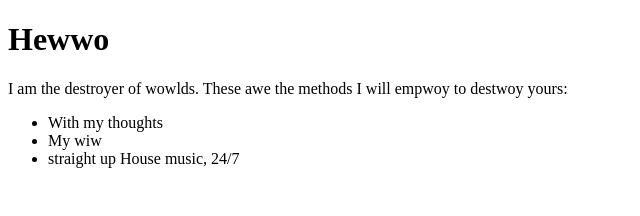
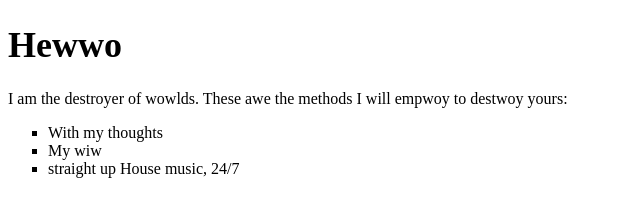
Before and after one commit to jshbrtz/hello-world, a plain HTML site: page index.html in a window 1280 px wide. Shown: the whole page, without its empty margins (0-640 px from the left). Drawn offline with Linux system fonts and the light colour scheme.

Commit message:
Adding a stylesheet.

```diff
--- a/index.html
+++ b/index.html
@@ -1,7 +1,7 @@
 <!DOCTYPE html>
 <head>
 	<title>Hewwo Wowld</title>
-	<link href="./Resources/style.css" type="text/css" rel="stylesheet">
+	<link href="./style.css" type="text/css" rel="stylesheet">
 </head>
 <body>
 	<main>
--- /dev/null
+++ b/style.css
@@ -0,0 +1,15 @@
+* {
+	font-family: Futura;
+}
+
+h1 {
+	font-size: 36px;
+}
+
+p {
+	font-size: 16px;
+}
+
+ul {
+	list-style: square;
+}
```
